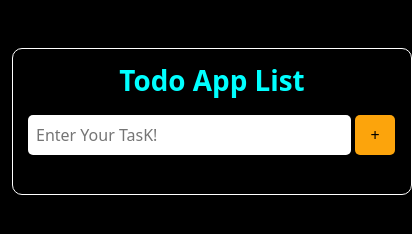
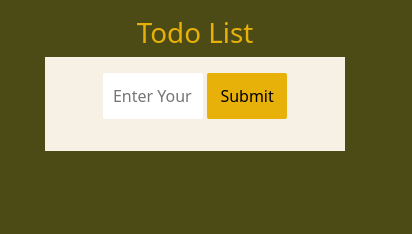
Before and after one commit to haseeburrehmanjs/Todo-App-Using-Javascript, a plain HTML site: page index.html in a window 390 px wide. Shown: the whole page, 412 px wide, since content can reach past the window. Drawn offline with nearby package versions, Linux system fonts and the light colour scheme.

Commit message:
todo app practice

```diff
--- a/Assets/Styles/style.css
+++ b/Assets/Styles/style.css
@@ -4,59 +4,70 @@
     box-sizing: border-box;
 }
 
-.backimg {
-    background-color: #000;
-    width: 100%;
-    height: 100vh;
-    background-size: cover;
-    background-position: center;
+:root {
+    --primary: #4C4B16;
+    --secondry: #898121;
+    --SecondLast: #E7B10A;
+    --last: #F7F1E5;
 }
 
-.inputbox {
-    width: 400px;
-    /* height: 420px; */
-    border-radius: 10px;
-    margin: 0 auto;
-    padding: 15px;
-    border: 1px solid #fff;
-    /* background-color: aqua;    */
+#BODY {
+    background: var(--primary);
 }
 
-.inputbox:hover {
-    box-shadow: 4px 2px 5px #000;
+#BODY h1 {
+    color: var(--SecondLast);
 }
 
-.inputbox h1 {
-    color: aqua;
+.box-size {
+    width: 500px;
+    /* height: 600px; */
+    background-color: var(--last);
+    margin: 0 auto;
 }
 
-.inputbox input {
-    width: 323px;
-    height: 40px;
-    padding: 8px;
-    border-radius: 5px;
-    border: none;
+.box-size input {
+    width: 300px;
+    height: 46px;
+    padding: 10px;
+    border: 10px;
     outline: none;
-    color: #fca40c;
+    border-radius: 2px;
 }
 
-.inputbox button {
-    padding: 5px;
-    margin-top: 10px;
-    width: 40px;
-    height: 40px;
-    border-radius: 5px;
+.box-size button {
+    width: 80px;
+    height: 46px;
+    background-color: var(--SecondLast);
     border: none;
-    background-color: #fca40c;
-    border: none;
+    border-radius: 2px;
 }
 
-div ol> li {
-    font-size: 25px;
-    font-weight: bold;
-    color: #fff;
+.list-style {
+    list-style: none;
 }
 
-img {
-    width: 25px;
+#list {
+    padding-left: 42px;
+    padding-right: 42px;
+    margin-top: 10px;
 }
+
+
+@media only screen and (max-width: 600px) {
+    .box-size {
+        width: 300px;
+        /* height: 600px; */
+        background-color: var(--last);
+        margin: 0 auto;
+    }
+
+    .box-size input {
+        width: 100px;
+        height: 46px;
+        padding: 10px;
+        border: 10px;
+        outline: none;
+        border-radius: 2px;
+    }
+}
--- a/index.html
+++ b/index.html
@@ -4,7 +4,7 @@
 <head>
     <meta charset="utf-8">
     <meta name="viewport" content="width=device-width, initial-scale=1">
-    <title>Todo Lsit | App</title>
+    <title>Todo List</title>
     <!-- CSS LINK -->
     <link rel="stylesheet" href="./Assets/Styles/style.css">
 
@@ -13,13 +13,19 @@
         integrity="sha384-QWTKZyjpPEjISv5WaRU9OFeRpok6YctnYmDr5pNlyT2bRjXh0JMhjY6hW+ALEwIH" crossorigin="anonymous">
 </head>
 
-<body style="background-color: #000;">
-    <section class="container-fluid">
-        <div class="inputbox mt-5">
-            <h1 class="text-center fw-bold">Todo App List</h1>
-            <input type="text" placeholder="Enter Your TasK!">
-            <button onclick="renderScreen()">+</button>
-            <ol class="mt-4 gap-5"></ol>
+<body id="BODY">
+    <h1 class="text-center mt-3 ">Todo List</h1>
+
+    <section class="container">
+        <div class="box-size text-center p-3">
+            <form id="form">
+                <input id="input" type="text" placeholder="Enter Your Todo Items">
+                <button>Submit</button>
+            </form>
+
+            <ul id="list" class="mt-3">
+
+            </ul>
         </div>
     </section>
 
--- a/main.js
+++ b/main.js
@@ -1,43 +1,90 @@
-let input = document.querySelector('input');
-let ol = document.querySelector('ol');
-let emptyArray = [];
+// let list = document.querySelector('#list')
+// let input = document.querySelector('#input')
+// let form = document.querySelector('#form')
+// let addTodo = []
 
-function addfun() {
-    ol.innerHTML = ' '
-    for (let i = 0; i < emptyArray.length; i++) {
-        ol.innerHTML += `<li>${emptyArray[i]}
-        <img onclick="deleteTodo(${i})" src="./Assets/Images/Delete.png" alt="">
-        <img onclick="editTod(${i})" src="./Assets/Images/edit.png" alt="">
+// function renderScreen() {
+//     list.innerHTML = ''
+//     for (let i = 0; i < addTodo.length; i++) {
+//         list.innerHTML += `
+//         <li class="list-style d-flex justify-content-between mt-2">
+//             ${addTodo[i]}
+//            <div>
+//            <button onclick='deleteTodo(${i})'>Delete</button>
+//            <button onclick="editTodo(${i})">Edit</button>
+//            </div>
+//         </li>
+//         `
+//     }
+// }
+
+// function submitData() {
+//     if (input.value === '') {
+//         alert('Enter Your list Items')
+//     } else {
+//         addTodo.push(input.value)
+//         input.value = ''
+//         renderScreen()
+//     }
+// }
+
+
+// function deleteTodo(index) {
+//     addTodo.splice(index , 1)
+//     renderScreen()
+// }
+
+// function editTodo(index){
+//     let ubdateValue = prompt('Ubdate List')
+//     addTodo.splice(index,1,ubdateValue)
+//     renderScreen()
+// }
+
+
+let list = document.querySelector('#list')
+let input = document.querySelector('#input')
+let form = document.querySelector('#form')
+let addTodo = []
+
+function renderScreen() {
+    list.innerHTML = ''
+    addTodo.map((item, index) => {
+        // console.log(item);
+        list.innerHTML += `
+        <li class="list-style d-flex justify-content-between align-items-center mt-2">
+            ${item}
+           <div>
+           <button onclick='deleteTodo(${index})'>Delete</button>
+           <button onclick="editTodo(${index})">Edit</button>
+           </div>
         </li>
         `
+    })
+}
+
+form.addEventListener('submit', event => {
+    event.preventDefault()
+    if(input.value === ''){
+        alert('please add todo!')
+    }else {
+        addTodo.push(input.value)
+    console.log(addTodo);
+    renderScreen()
+    input.value = ''
+    }
+})
+
+let deleteTodo = (index) => {
+    addTodo.splice(index, 1)
+    renderScreen()
+}
+
+let editTodo = (index) => {
+    let newTodo = prompt('Enter New Todo', addTodo[index])
+    if(newTodo === ''){
+        renderScreen()
+    }else {
+        addTodo.splice(index, 1, newTodo)
+        renderScreen()
     }
 }
-
-function renderScreen() {
-    if (input.value === ''){
-        alert('Enter Your Task');
-    }else {
-        ol.innerHTML = ' '
-    emptyArray.push(input.value)
-    console.log(emptyArray);
-    input.value = ''
-
-    for (let i = 0; i < emptyArray.length; i++) {
-        ol.innerHTML += `<li>${emptyArray[i]}
-        <img class="icon" onclick="deleteTodo(${i})" src="./Assets/Images/Delete.png" alt="">
-        <img class="icon" onclick="editTodo(${i})" src="./Assets/Images/edit.png" alt="">
-        </li>
-        `
-    }
-    }
-}
-
-function deleteTodo(index) {
-    emptyArray.splice(index, 1)
-    addfun()
-}
-function editTodo(index) {
-    let editValue = prompt('Enter Ubbdated Value', emptyArray[index])
-    emptyArray.splice(index, 1 , editValue)
-    addfun()
-}
```
